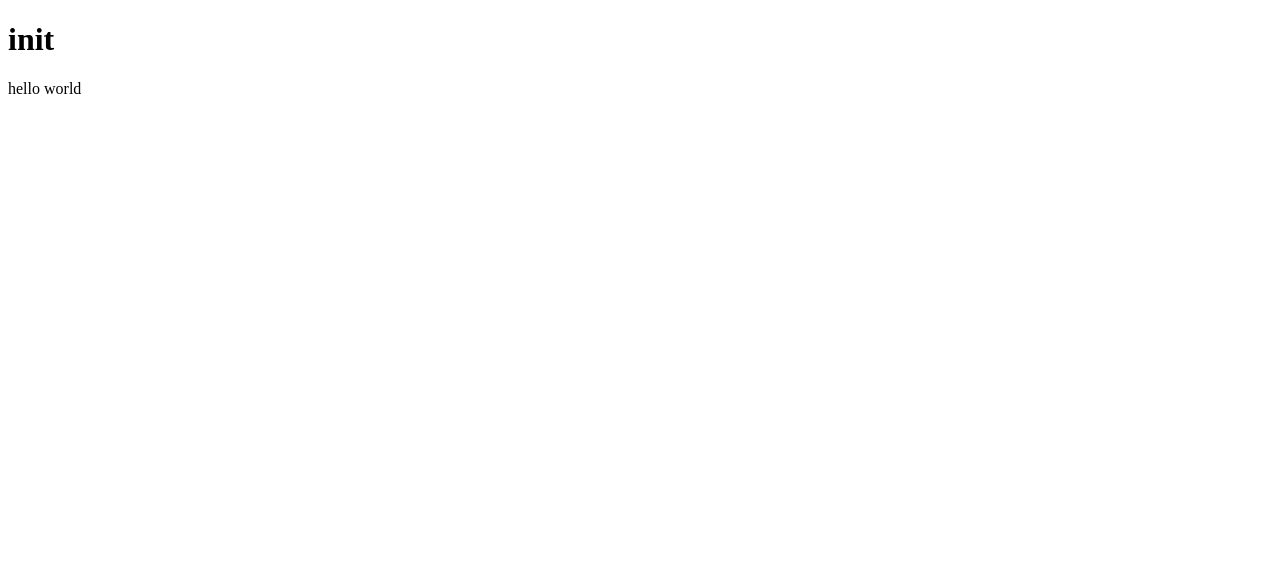
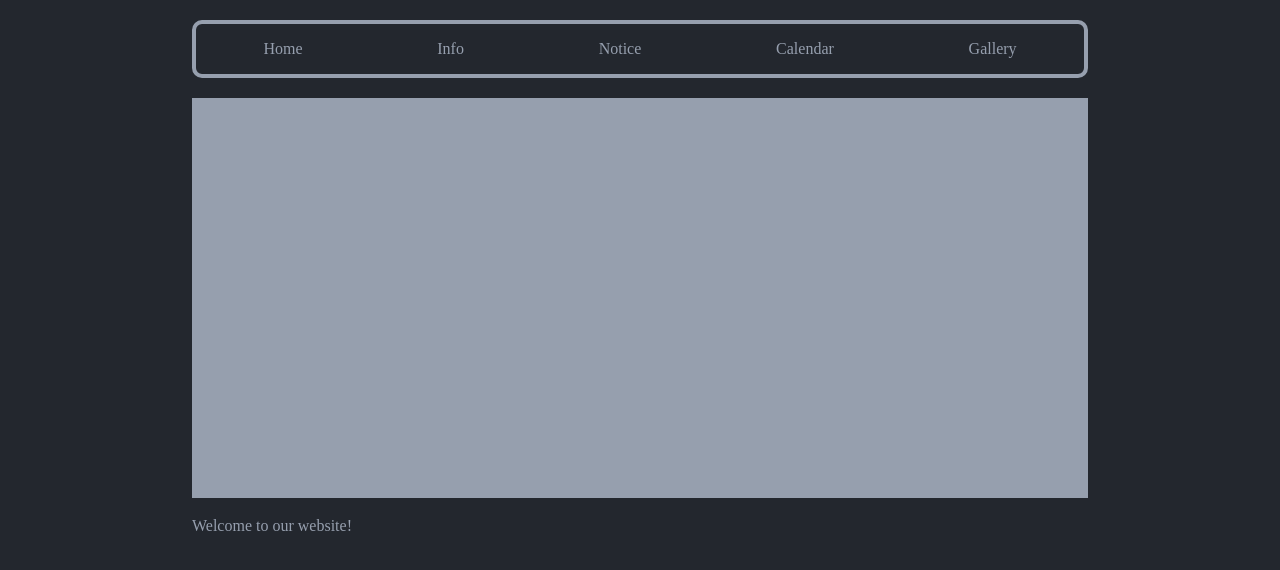
Before and after one commit to YoonKeumJae/AIng, a React (Vite) app: page / in a window 1280 px wide. Shown: the top 570 px of the page. Built offline with nearby package versions, Linux system fonts and the light colour scheme.

Commit message:
Basic layout design

```diff
--- a/package.json
+++ b/package.json
@@ -11,7 +11,10 @@
   },
   "dependencies": {
     "react": "^18.2.0",
-    "react-dom": "^18.2.0"
+    "react-dom": "^18.2.0",
+    "react-router-dom": "^6.22.3",
+    "styled-components": "^6.1.8",
+    "styled-reset": "^4.5.2"
   },
   "devDependencies": {
     "@types/react": "^18.2.66",
--- a/src/App.jsx
+++ b/src/App.jsx
@@ -1,8 +1,46 @@
+import { createBrowserRouter, RouterProvider } from "react-router-dom";
+import Layout from "./pages/Layout";
+import Info from "./pages/Info";
+import Notice from "./pages/Notice";
+import Calendar from "./pages/Calendar";
+import Gallery from "./pages/Gallery";
+import Home from "./pages/Home";
+import GlobalStyle from "./GlobalStyle";
+
 function App() {
+  const router = createBrowserRouter([
+    {
+      path: "/",
+      element: <Layout />,
+      children: [
+        {
+          path: "",
+          element: <Home />,
+        },
+        {
+          path: "info",
+          element: <Info />,
+        },
+        {
+          path: "notice",
+          element: <Notice />,
+        },
+        {
+          path: "calendar",
+          element: <Calendar />,
+        },
+        {
+          path: "gallery",
+          element: <Gallery />,
+        },
+      ],
+    },
+  ]);
+
   return (
     <>
-      <h1>init</h1>
-      <span>hello world</span>
+      <GlobalStyle />
+      <RouterProvider router={router} />
     </>
   );
 }
--- /dev/null
+++ b/src/GlobalStyle.jsx
@@ -0,0 +1,26 @@
+import { createGlobalStyle } from "styled-components";
+import reset from "styled-reset";
+
+const GlobalStyle = createGlobalStyle`
+    ${reset}
+
+    :root {
+        --color-black: #23272E;
+        --color-white: #969FAE;
+        --color-red: #E85765;
+        --color-green: #75A95E;
+        --color-yellow: #BE7E4E;
+    }
+
+    body{
+        color: var(--color-white);
+        background-color: var(--color-black);
+    }
+
+    margin: 0;
+    box-sizing: border-box;
+    background-color: var(--color-black);
+
+`;
+
+export default GlobalStyle;
--- /dev/null
+++ b/src/pages/Calendar.jsx
@@ -0,0 +1,9 @@
+const Calendar = () => {
+    return (
+        <div>
+
+        </div>
+    );
+};
+
+export default Calendar;
--- /dev/null
+++ b/src/pages/Gallery.jsx
@@ -0,0 +1,9 @@
+const Gallery = () => {
+    return (
+        <div>
+
+        </div>
+    );
+};
+
+export default Gallery;
--- /dev/null
+++ b/src/pages/Home.jsx
@@ -0,0 +1,20 @@
+import styled from "styled-components";
+
+const Wrapper = styled.div``;
+const Banner = styled.div`
+  width: 100%;
+  height: 400px;
+  background-color: var(--color-white);
+  margin-bottom: 20px;
+`;
+
+const Home = () => {
+  return (
+    <Wrapper>
+      <Banner />
+      <h1>Welcome to our website!</h1>
+    </Wrapper>
+  );
+};
+
+export default Home;
--- /dev/null
+++ b/src/pages/Info.jsx
@@ -0,0 +1,9 @@
+const Info = () => {
+    return (
+        <div>
+
+        </div>
+    );
+};
+
+export default Info;
--- /dev/null
+++ b/src/pages/Layout.jsx
@@ -0,0 +1,45 @@
+import { Outlet, Link } from "react-router-dom";
+import styled from "styled-components";
+
+const Wrapper = styled.div`
+  margin: 0 15%;
+`;
+
+const Header = styled.div`
+  display: flex;
+  border: 4px solid var(--color-white);
+  margin: 20px 0;
+  justify-content: space-around;
+  height: 50px;
+  border-radius: 10px;
+`;
+
+const NavItem = styled(Link)`
+  display: flex;
+  flex-direction: column;
+  justify-content: center;
+  text-decoration: none;
+  color: var(--color-white);
+  transition: color 0.3s;
+
+  &:hover {
+    color: var(--color-red);
+  }
+`;
+
+const Layout = () => {
+  return (
+    <Wrapper>
+      <Header>
+        <NavItem to="/">Home</NavItem>
+        <NavItem to="/info">Info</NavItem>
+        <NavItem to="/notice">Notice</NavItem>
+        <NavItem to="/calendar">Calendar</NavItem>
+        <NavItem to="/gallery">Gallery</NavItem>
+      </Header>
+      <Outlet />
+    </Wrapper>
+  );
+};
+
+export default Layout;
--- /dev/null
+++ b/src/pages/Notice.jsx
@@ -0,0 +1,9 @@
+const Notice = () => {
+    return (
+        <div>
+
+        </div>
+    );
+};
+
+export default Notice;
```
Also changed, not shown: 2 other files (tests, documents, lock files or other folders).
